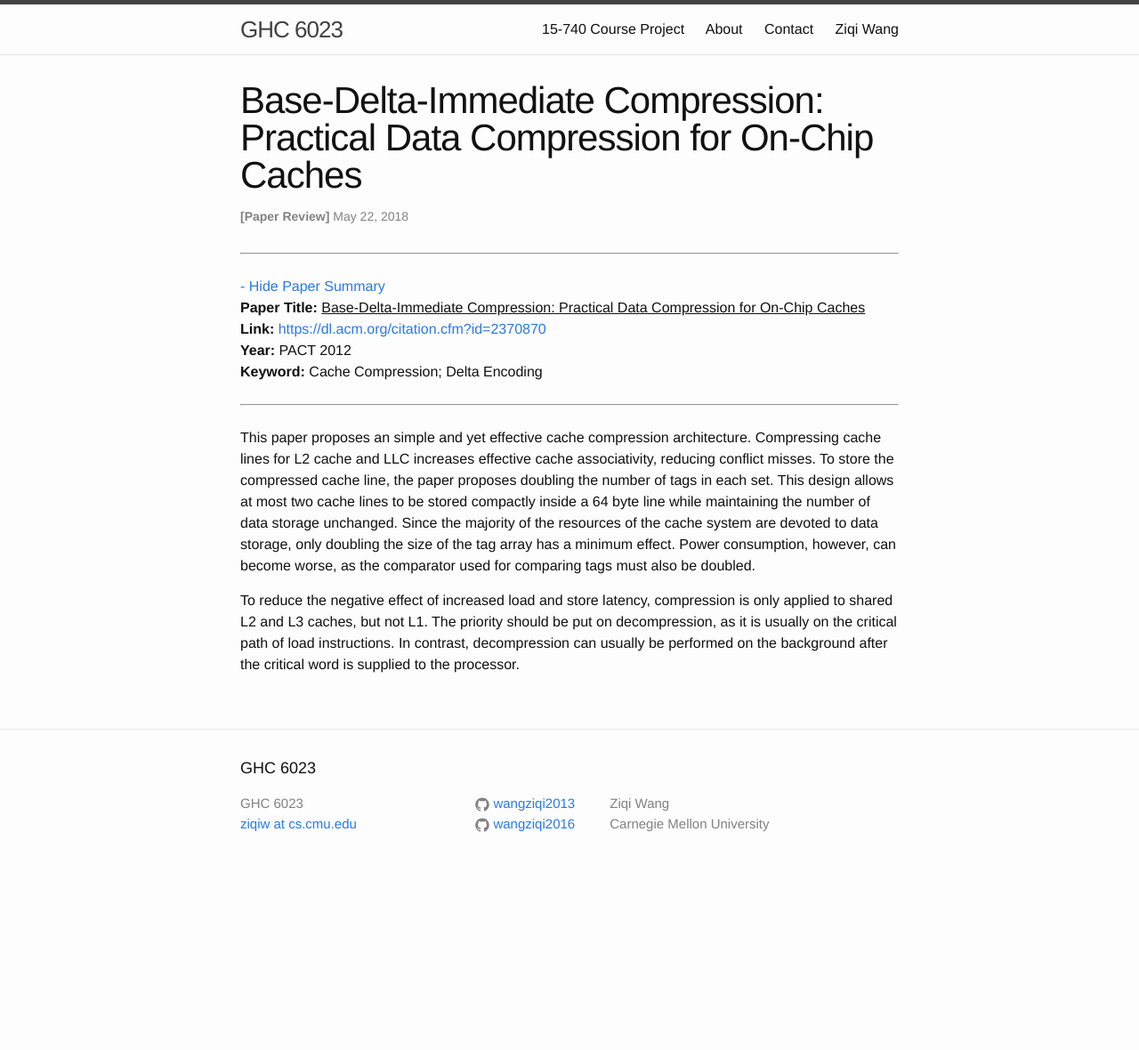
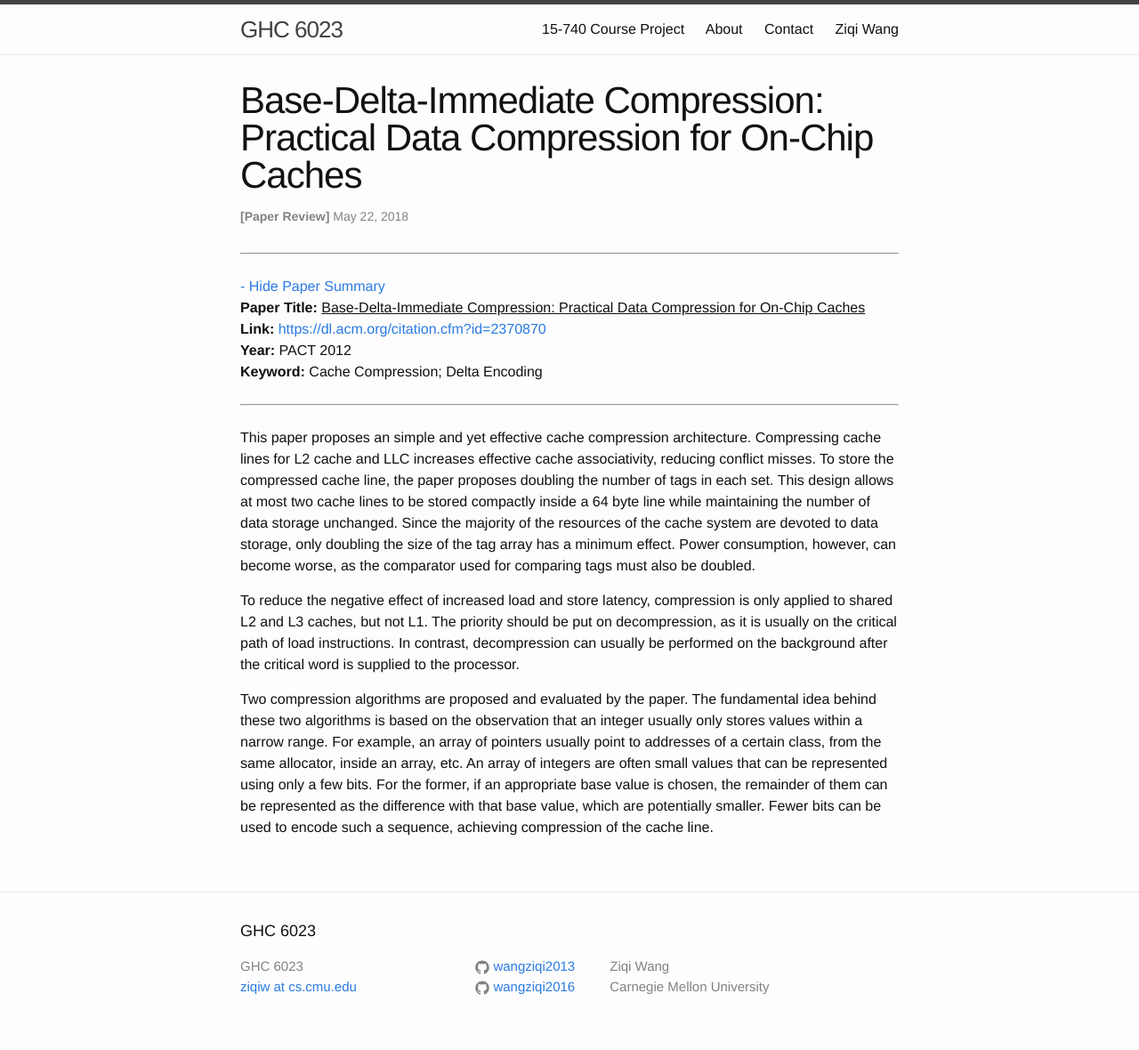
Before and after one commit to wangziqi2013/wangziqi2013.github.io, a Jekyll site: the page built from _posts/2018-05-21-Base-Delta-Immediate-Compression.markdown, in a window 1280 px wide. Shown: the whole page at 89% size. Built offline with Jekyll 4.4.1, drawn with Linux system fonts in a browser that asks for light colours; before the commit the page ends 997 px from its top, so only the background shows below that.

Commit message:
Finish third

```diff
--- a/_posts/2018-05-21-Base-Delta-Immediate-Compression.markdown
+++ b/_posts/2018-05-21-Base-Delta-Immediate-Compression.markdown
@@ -23,3 +23,10 @@ effect. Power consumption, however, can become worse, as the comparator used for
 To reduce the negative effect of increased load and store latency, compression is only applied to shared L2 and L3 caches,
 but not L1. The priority should be put on decompression, as it is usually on the critical path of load instructions.
 In contrast, decompression can usually be performed on the background after the critical word is supplied to the processor.
+
+Two compression algorithms are proposed and evaluated by the paper. The fundamental idea behind these two algorithms is
+based on the observation that an integer usually only stores values within a narrow range. For example, an array of
+pointers usually point to addresses of a certain class, from the same allocator, inside an array, etc. An array of integers
+are often small values that can be represented using only a few bits. For the former, if an appropriate base value is
+chosen, the remainder of them can be represented as the difference with that base value, which are potentially smaller.
+Fewer bits can be used to encode such a sequence, achieving compression of the cache line.
```
